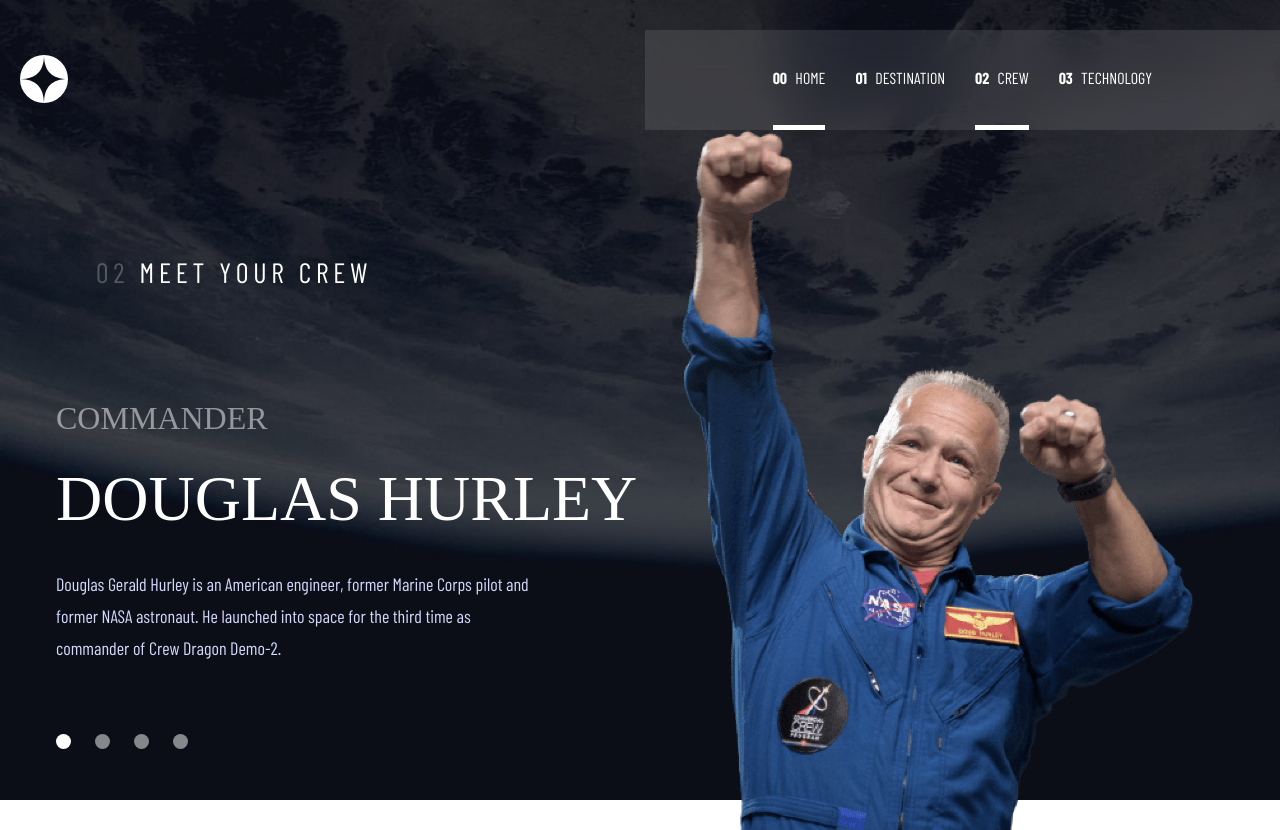
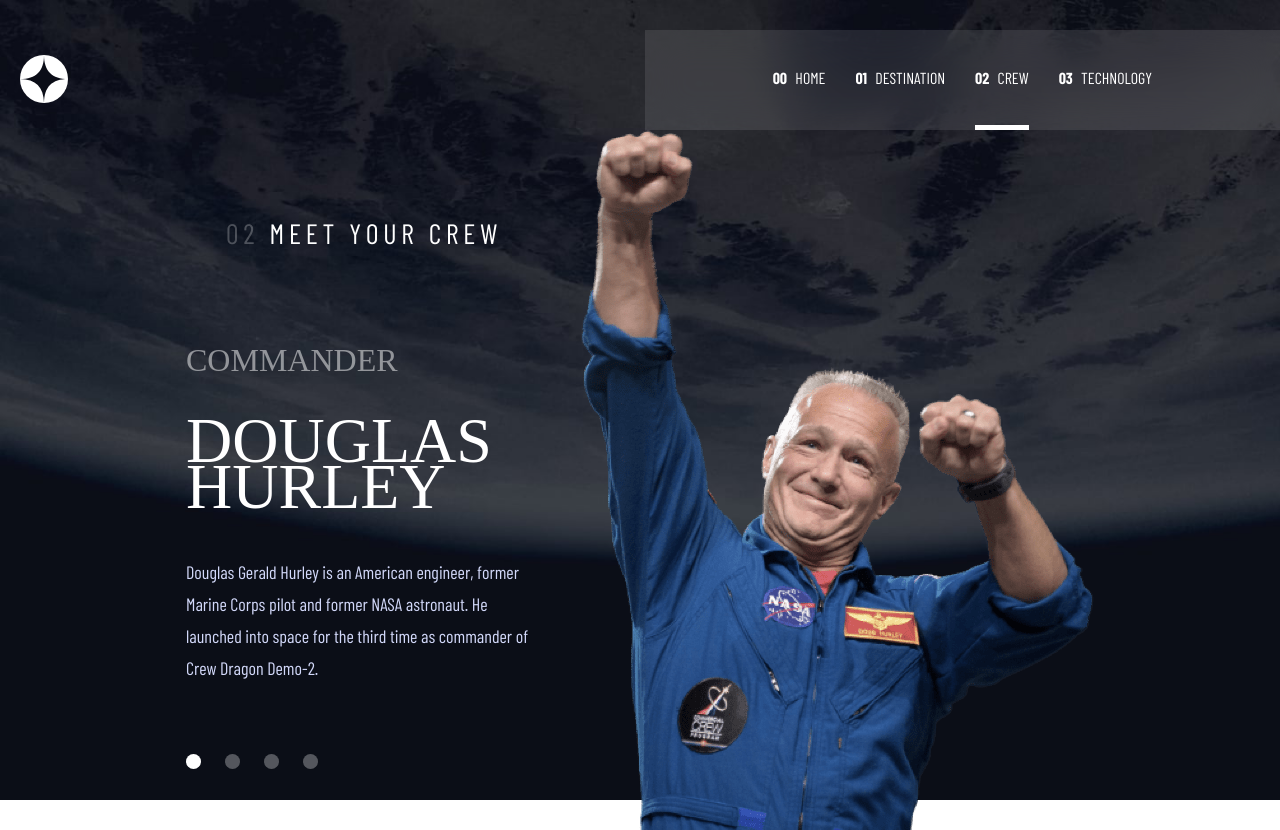
Before and after one commit to Shiiron/frontend-mentor-angular, an Angular app: page /crew in a window 1280 px wide. Built offline with nearby package versions, Linux system fonts and the light colour scheme; a web font is replaced by a local one.

Commit message:
fix style

```diff
--- a/src/app/app-routing.module.ts
+++ b/src/app/app-routing.module.ts
@@ -6,10 +6,11 @@
 import { TechnologyComponent } from './technology/technology.component';
 
 const routes: Routes = [
-  { path: '', component: MainPageComponent },
+  { path: 'home', component: MainPageComponent },
   { path: 'destination', component: DestinationComponent },
   { path: 'crew', component: CrewComponent },
   { path: 'technology', component: TechnologyComponent },
+  { path: '',   redirectTo: '/home', pathMatch: 'full' }
 ];
 
 @NgModule({
--- a/src/app/crew/crew.component.html
+++ b/src/app/crew/crew.component.html
@@ -10,7 +10,7 @@
 
       <p class="body-typo font-barlow crew--bio text-light">{{ selectedCrew.bio }}</p>
       <ul class="button-list button-list--not-mobile">
-          <li *ngFor="let crewMember of crew;" class="small-button bg-white" [ngClass]="selectedCrew === crewMember ? '' : 'opacity-50'" (click)="selectedCrew = crewMember"></li>
+          <li *ngFor="let crewMember of crew;" class="small-button" [ngClass]="selectedCrew === crewMember ? 'small-button-active' : ''" (click)="selectedCrew = crewMember"></li>
       </ul>
     </div>
 
--- a/src/app/crew/crew.component.scss
+++ b/src/app/crew/crew.component.scss
@@ -3,6 +3,15 @@
   width: 1.5rem;
   border-radius: 50%;
   cursor: pointer;
+  transition: background-color 300ms ease-in;
+  background-color: hsla(0, 0, 100, 0.3);
+  &:hover {
+    background-color: hsla(0, 0, 100, 0.6);
+  }
+}
+
+.small-button-active {
+  background-color: hsla(0, 0, 100, 1);
 }
 
 .button-list {
@@ -124,6 +133,6 @@
   }
 
   .grid--crew {
-    grid-template-columns: 2rem minmax(30rem, 1fr) minmax(20rem, max-content) 5rem !important;
+    grid-template-columns: 15rem minmax(30rem, 1fr) minmax(20rem, max-content) 15rem !important;
   }
 }
--- a/src/app/main-menu/main-menu.component.html
+++ b/src/app/main-menu/main-menu.component.html
@@ -8,16 +8,16 @@
 
   <nav class="main-nav">
     <ul class="primary-navigation underline-indicators flex" data-visible="not-visible">
-      <li class="primary-navigation-item" routerLinkActive="active" routerLink="/">
+      <li class="primary-navigation-item" routerLinkActive="active" routerLink="/home">
         <a class="text-white"><span aria-hidden="true">00</span> Home</a>
       </li>
       <li class="primary-navigation-item" routerLinkActive="active" routerLink="/destination">
         <a class="text-white"><span aria-hidden="true">01</span> Destination</a>
       </li>
-      <li class="primary-navigation-item" routerLink="/crew" routerLinkActive="active">
+      <li class="primary-navigation-item" routerLinkActive="active" routerLink="/crew">
         <a class="text-white" ><span aria-hidden="true">02</span> Crew</a>
       </li>
-      <li class="primary-navigation-item" routerLink="/technology" routerLinkActive="active">
+      <li class="primary-navigation-item" routerLinkActive="active" routerLink="/technology">
         <a class="text-white"><span aria-hidden="true">03</span> Technology</a>
       </li>
     </ul>
--- a/src/app/technology/technology.component.scss
+++ b/src/app/technology/technology.component.scss
@@ -4,13 +4,17 @@
 
 .list-item {
   gap: 3rem;
-  border: 1px solid hsl(0 0 100% / 0.5);
+  transition: border 300ms ease-in;
+  border: 1px solid hsl(0 0 100% / 0.2);
   border-radius: 50%;
   aspect-ratio: 1;
   height: 5rem;
   display: flex;
   align-items: center;
   justify-content: center;
+  &:hover:not(.list-item-active) {
+    border: 1px solid hsl(0 0 100% / 1);
+  }
 }
 
 .list-item-active {
--- a/src/styles.scss
+++ b/src/styles.scss
@@ -171,9 +171,9 @@
     gap: 3.6rem;
     text-align: left;
     grid-template-columns:
-      minmax(2rem, 5rem)
+      minmax(2rem, 15rem)
       repeat(2, minmax(0, 1fr))
-      minmax(2rem, 5rem);
+      minmax(2rem, 15rem);
   }
 
   .grid-container > *:first-child {
```
